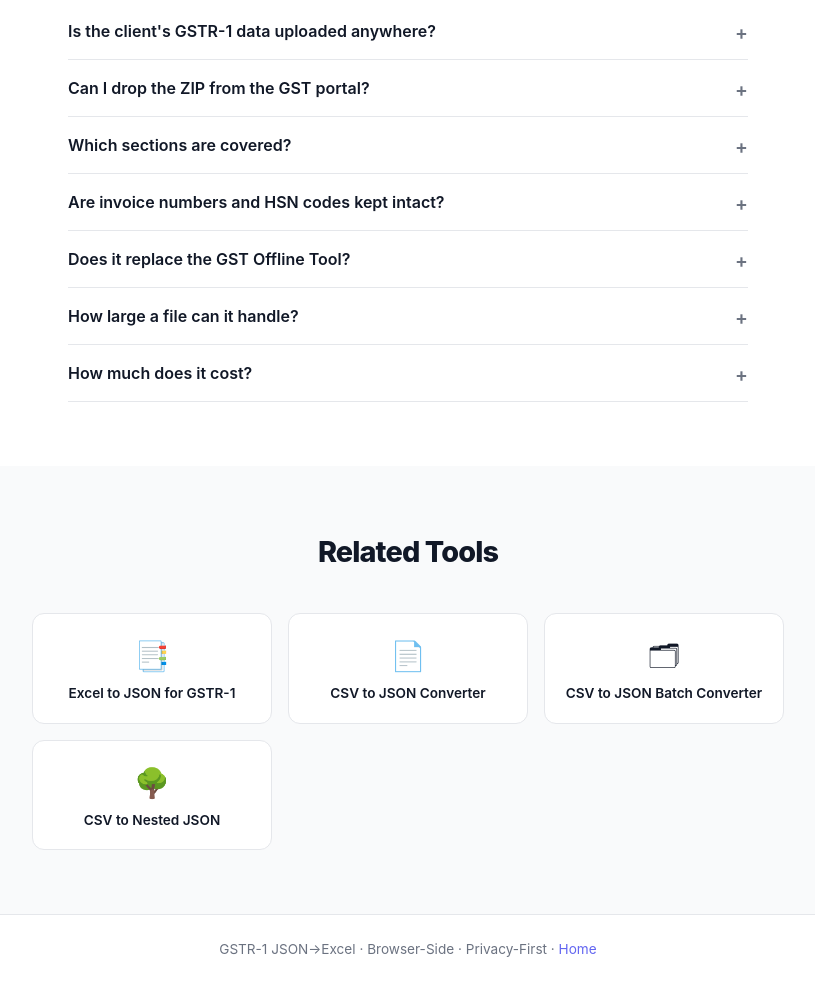
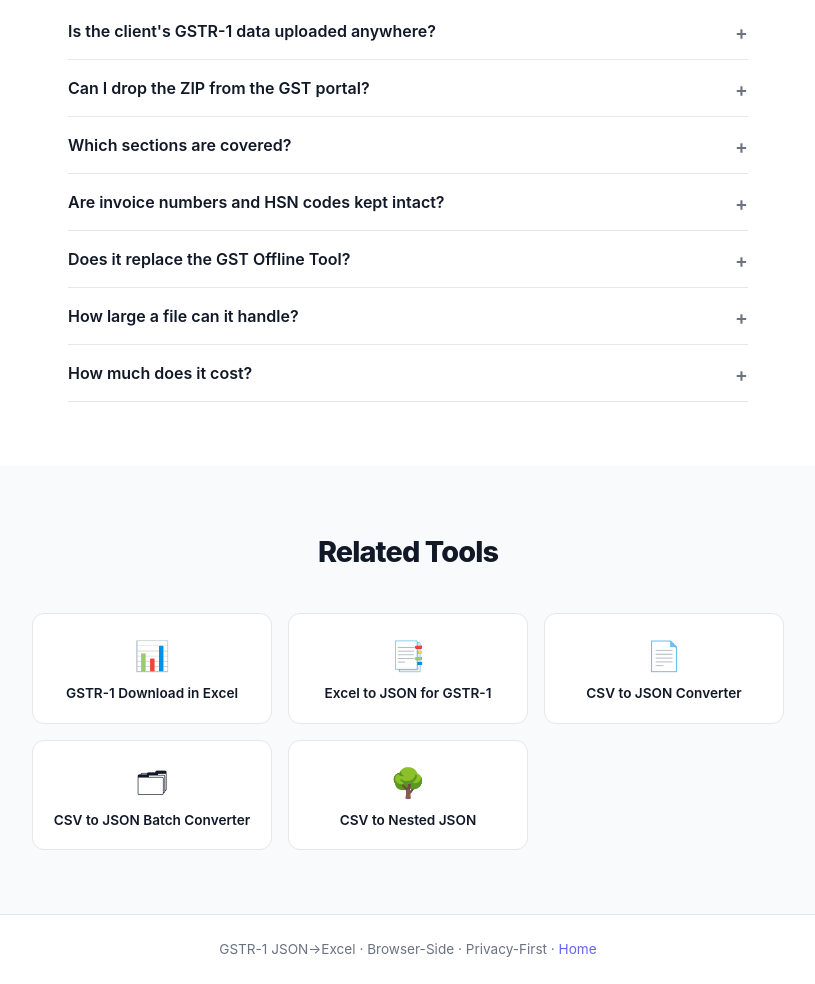
Before and after one commit to makszoom/csvtojson, a plain HTML site: page gstr1-json-to-excel.html in a window 1280 px wide. Shown: the part 1460-2444 px from the top of the page, without its empty margins (232-1047 px from the left). Drawn offline with Linux system fonts and the light colour scheme.

Commit message:
C: three pages for position 8-20 queries (offline tool diag, how-to, download-in-excel)

```diff
--- a/gstr1-json-to-excel.html
+++ b/gstr1-json-to-excel.html
@@ -156,6 +156,7 @@
         <div class="container">
             <h2 class="section-title-center">Related Tools</h2>
             <div class="related-grid">
+<a href="gstr1-download-in-excel.html" class="related-card"><span class="related-icon">📊</span><span class="related-title">GSTR-1 Download in Excel</span></a>
                 <a href="csv-to-json-for-gst.html" class="related-card"><span class="related-icon">📑</span><span class="related-title">Excel to JSON for GSTR-1</span></a>
                 <a href="csv-to-json.html" class="related-card"><span class="related-icon">📄</span><span class="related-title">CSV to JSON Converter</span></a>
                 <a href="csv-to-json-batch.html" class="related-card"><span class="related-icon">🗂</span><span class="related-title">CSV to JSON Batch Converter</span></a>
```
